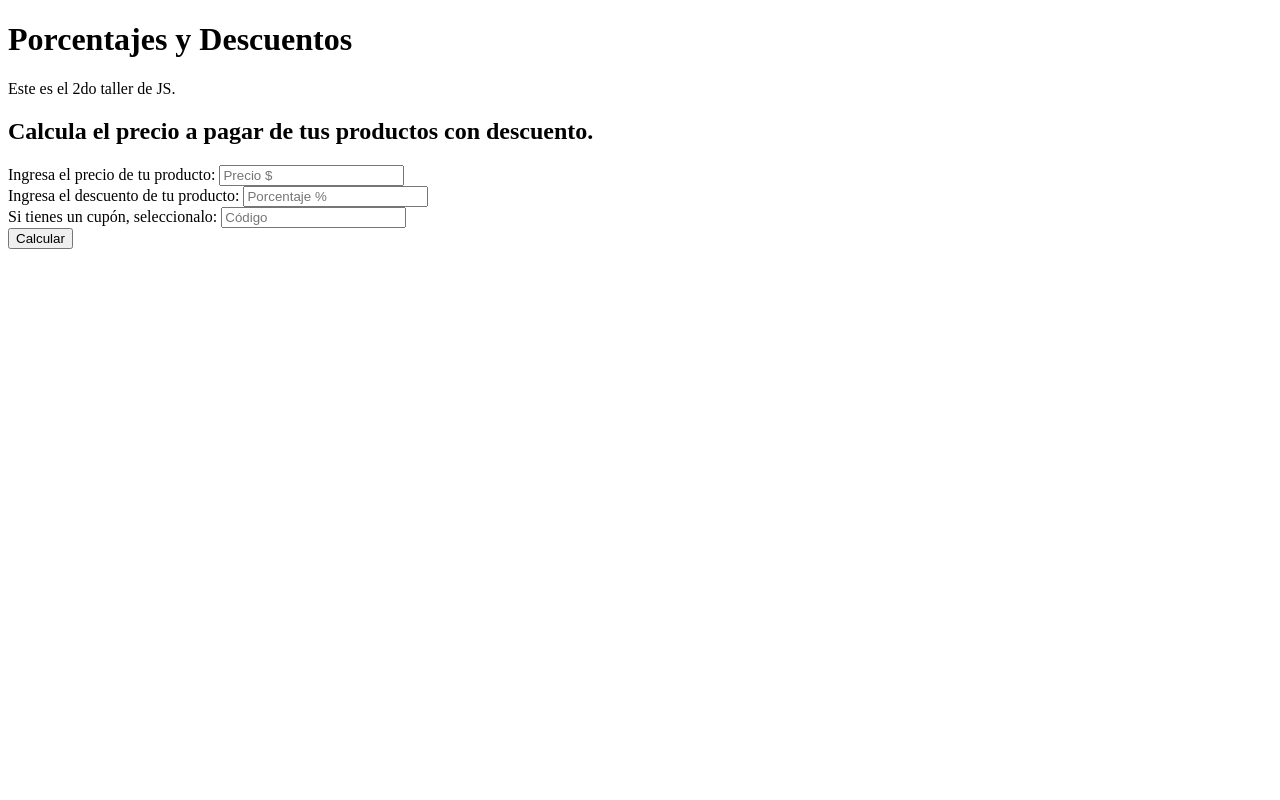
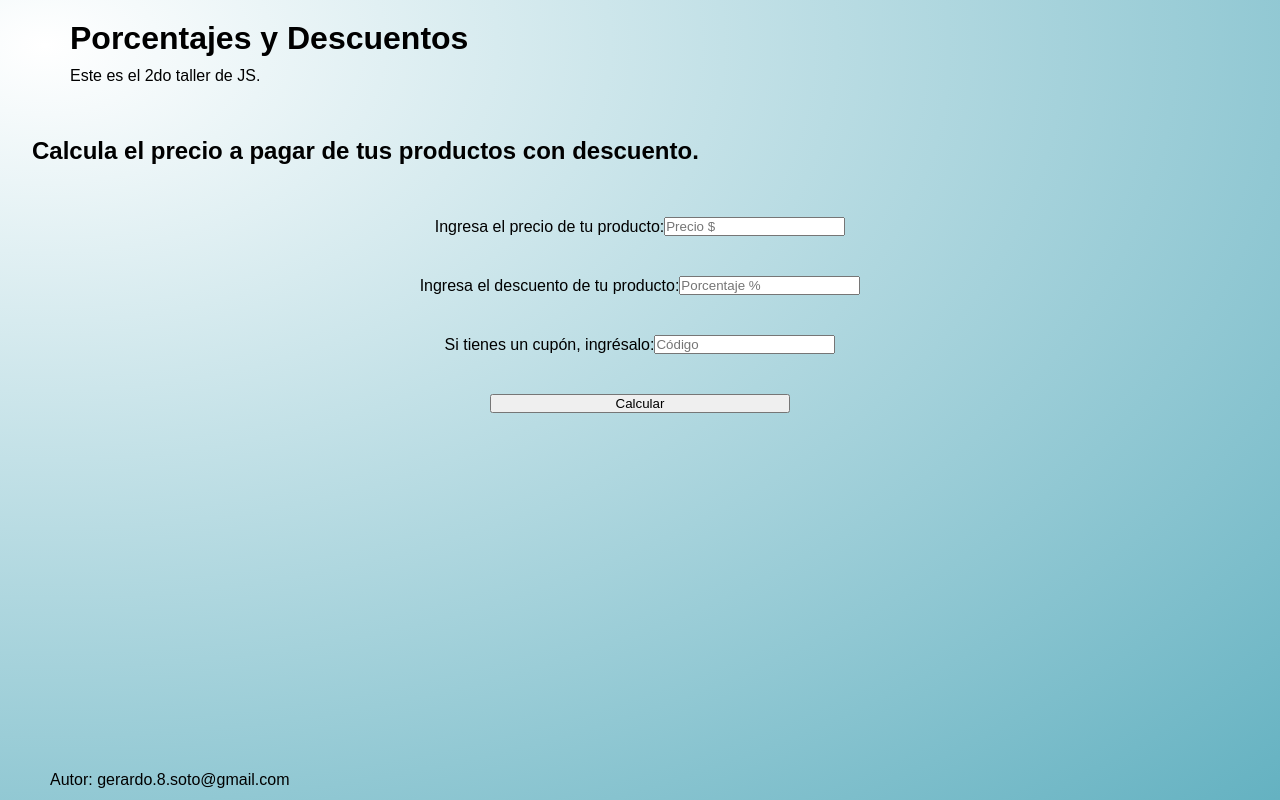
Before and after one commit to Gerardo-Soto/js-platzi, a plain HTML site: page descuentos.html in a window 1280 px wide. Drawn offline with Linux system fonts and the light colour scheme.

Commit message:
Conclusión en el cálculo de los descuentos y agregación de estilos.

```diff
--- a/descuentos.html
+++ b/descuentos.html
@@ -5,30 +5,44 @@
     <meta http-equiv="X-UA-Compatible" content="IE=edge">
     <meta name="viewport" content="width=device-width, initial-scale=1.0">
     <title>Porcentajes y Descuentos</title>
+    <link rel="stylesheet" href="style.css">
+
 </head>
 <body>
-    <header>
+    <header class="header">
         <h1>Porcentajes y Descuentos</h1>
         <p>Este es el 2do taller de JS.</p>
     </header>
 
-    <section>
+    <section class="main">
         <h2>Calcula el precio a pagar de tus productos con descuento.</h2>
-        <form action="">
-            <label for="inputPrice">Ingresa el precio de tu producto:</label>
-            <input type="number" id="inputPrice" placeholder="Precio $" />
-            <br>
-            <label for="inputDiscount">Ingresa el descuento de tu producto:</label>
-            <input type="number" id="inputDiscount" placeholder="Porcentaje %">
-            <br>
-            <label for="">Si tienes un cupón, seleccionalo:</label>
-            <input type="text" id="inputCoupon" placeholder="Código">
-            <br>
-            <button type="button" onclick="onClickButtonCalcularPrecio()">Calcular</button>
-            <br>
-            <p id="priceoff"></p>
+        <form action="" class="main__form">
+            <div class="main__form--label">
+                <label for="inputPrice">Ingresa el precio de tu producto: </label>
+                <input type="number" id="inputPrice" placeholder="Precio $" />
+            </div>
+            <div class="main__form--label">
+                <label for="inputDiscount">Ingresa el descuento de tu producto: </label>
+                <input type="number" id="inputDiscount" placeholder="Porcentaje %">
+            </div>
+            <div class="main__form--label">
+                <label for="">Si tienes un cupón, ingrésalo: </label>
+                <input type="text" id="inputCoupon" placeholder="Código">
+            </div>
+            <div class="main__form--label">
+                <button type="button" onclick="onClickButtonCalcularPrecio()">Calcular</button>
+            </div>
+
+            <div class="main__form--label">
+                <p id="priceoff"></p>
+            </div>
+
         </form>
     </section>
+
+    <footer class="footer">
+        <p>Autor: gerardo.8.soto@gmail.com</p>
+    </footer>
 
     <script src="./descuentos.js"></script>
 </body>
--- a/descuentos.js
+++ b/descuentos.js
@@ -22,15 +22,16 @@ function onClickButtonCalcularPrecio() {
         const precioConDescuetoCupon = calculateOff(Number(precio.value), descuentoTotal);
         const resultado = document.getElementById("priceoff");
 
-        resultado.innerHTML = "El nuevo precio con cupón es de: $" + precioConDescuetoCupon;
+        resultado.innerHTML = "<h3>El nuevo precio con cupón es de: $" + precioConDescuetoCupon + "</h3>";
 
     }else if (coupon.value == '') {
         const precioConDescueto = calculateOff(Number(precio.value), Number(descuento.value));
         const resultado = document.getElementById("priceoff");
 
-        resultado.innerHTML = "El nuevo precio sin cupón es de: $" + precioConDescueto;
+        resultado.innerHTML = "<h3>El nuevo precio sin cupón es de: $" + precioConDescueto + "</h3>";
     }else{
-        alert("El cupón "+ coupon.value +" NO es valido");
+        const resultado = document.getElementById("priceoff");
+        resultado.innerHTML = "<h3>El cupón "+ coupon.value +" NO es valido</h3>";
     }
 
 
--- /dev/null
+++ b/style.css
@@ -0,0 +1,53 @@
+* {
+    box-sizing: border-box;
+    margin: 0%;
+    padding: 0%;
+    font-family: 'PT Sans', sans-serif;
+}
+
+body {
+    background-image: radial-gradient(ellipse farthest-corner at 45px 45px , #00FFFF 0%, rgba(0, 0, 255, 0) 0%, #55AABB 110%);
+    display: flex;
+    height: 100vh;
+    flex-direction: column;
+}
+
+.header {
+    height: 4 rem;
+    padding-left: 50px;
+    margin: 20px;
+}
+
+.header p {
+    padding-top: 10px;
+}
+
+.main {
+    height: 100%;
+}
+
+.main h2 {
+    margin: 2rem;
+}
+
+.main__form--label {
+    display: flex;
+    justify-content: center;
+    align-items: center;
+    padding: 20px;
+}
+
+.main__form button {
+    max-width: 300px;
+    width: 300px;
+}
+
+.footer {
+    height: 3rem;
+    margin-top: auto;
+}
+
+.footer p {
+    padding-left: 50px;
+    padding-top: 10px;
+}
```
